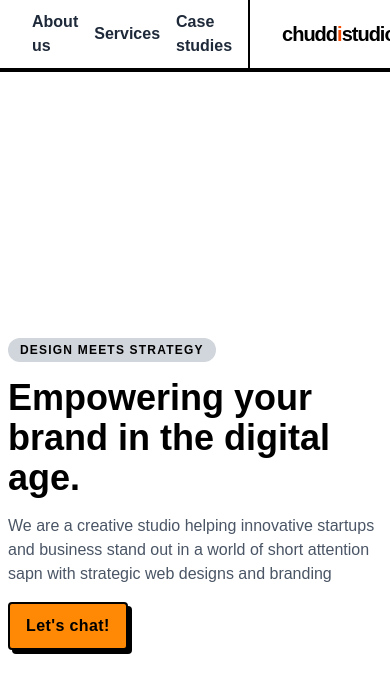
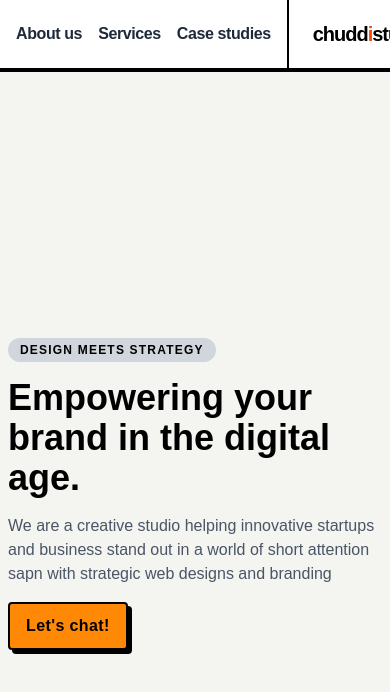
Before and after one commit to thenoobchad/chuddistudio, a React (Vite) app: page / in a window 390 px wide. Shown: the top 692 px of the page. Built offline with nearby package versions, Linux system fonts and the light colour scheme; a web font is replaced by a local one.

Commit message:
navbar fixed for mobile

```diff
--- a/src/App.jsx
+++ b/src/App.jsx
@@ -9,17 +9,17 @@ import { TiHeart, TiSocialTwitter } from "react-icons/ti"
 export default function App() {
   return (
     <div>
-      <header className="h-18 border-b-4 flex items-center justify-between shadow-">
+      <header className="h-18 border-b-4 flex items-center justify-between bg-white">
 
         <nav className="w-full flex justify-between pr-4 gap-4">
-          <ul className="flex items-center gap-4 text-gray-800 font-semibold pl-8">
-          <li>About us</li>
-            <li>Services</li>
-            <li>Case studies</li>
+          <ul className="flex items-center gap-4 text-gray-800 font-semibold pl-4">
+          <li className="whitespace-nowrap tracking-tight">About us</li>
+            <li className="whitespace-nowrap tracking-tight">Services</li>
+            <li className="whitespace-nowrap tracking-tight">Case studies</li>
             </ul>
         </nav>
 
-        <a href="/" className="h-full flex items-center justify-center border-l-2 px-8 text-xl font-bold tracking-tighter ">chudd <span className="text-orange-600">i</span> studio</a>
+        <a href="/" className="h-full flex items-center justify-center border-l-2 px-6 text-xl font-bold tracking-tighter ">chudd <span className="text-orange-600">i</span> studio</a>
 
         {/* <nav className="w-full flex justify-end pr-4 gap-4">
           <Button><SiGithub size={25} /></Button>
--- a/src/index.css
+++ b/src/index.css
@@ -9,7 +9,7 @@ html,
 body {
   width: 100dvw;
   overflow-x: hidden;
-  background-color: white;
+  background-color: #f4f4f0;
   color: black;
   scroll-behavior: smooth;
   font-family: "Mona Sans", sans-serif;
```
